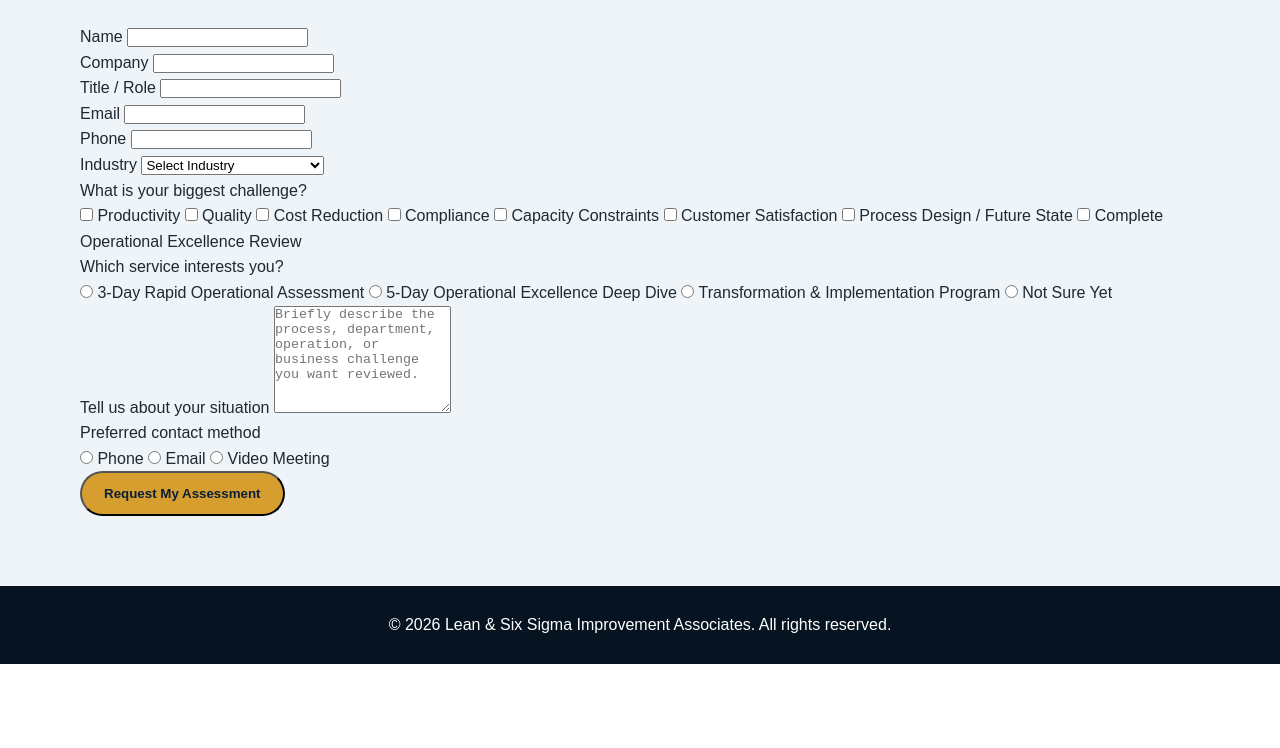
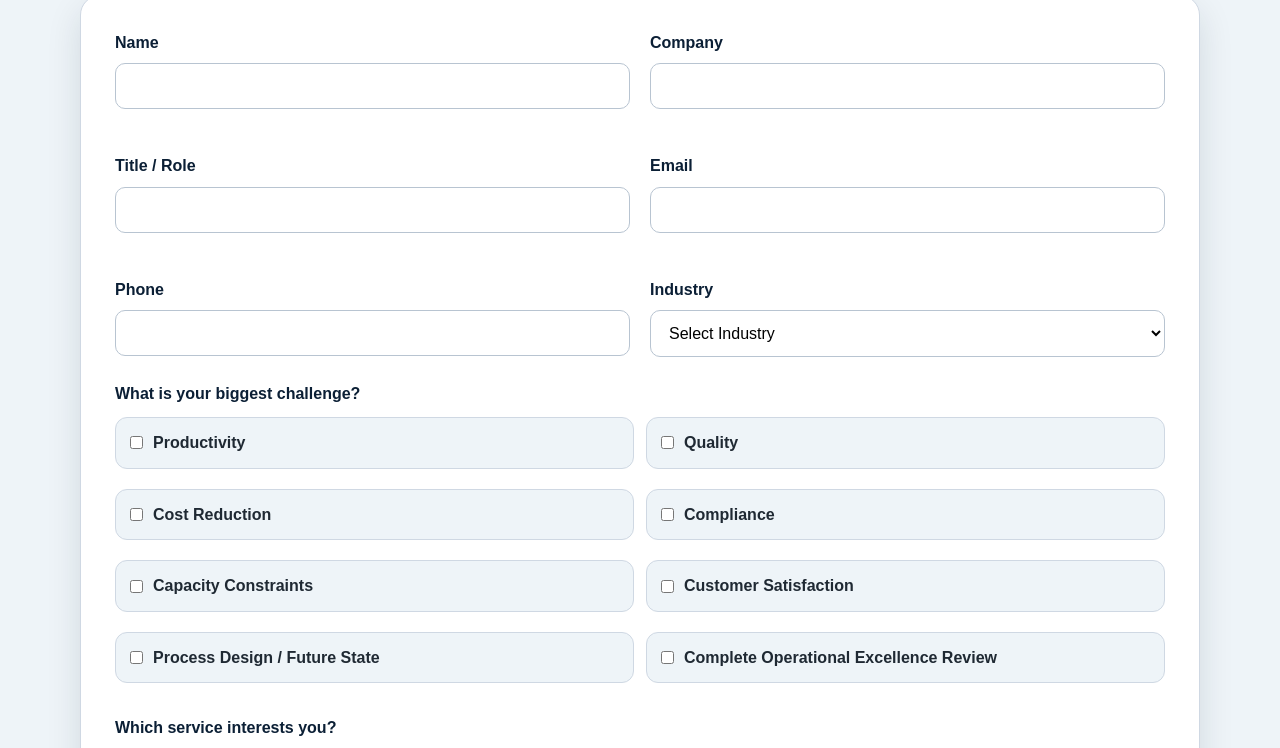
Before and after one commit to Lean4me2025/Analysis4u, a plain HTML site: page contact.html in a window 1280 px wide. Shown: the part 778-1526 px from the top of the page. Before the commit the page ends 1442 px from the top, so only its background shows below. Drawn offline with Linux system fonts and the light colour scheme.

Commit message:
Update contact.html

```diff
--- a/contact.html
+++ b/contact.html
@@ -5,6 +5,78 @@
   <meta name="viewport" content="width=device-width, initial-scale=1.0" />
   <title>Contact | Lean & Six Sigma Improvement Associates</title>
   <link rel="stylesheet" href="style.css" />
+
+  <style>
+    .contact-form {
+      background: #ffffff;
+      border: 1px solid #cfd8e3;
+      border-radius: 20px;
+      padding: 34px;
+      box-shadow: 0 14px 35px rgba(11, 31, 53, 0.12);
+    }
+
+    .form-grid {
+      display: grid;
+      grid-template-columns: repeat(2, 1fr);
+      gap: 20px;
+    }
+
+    .form-group {
+      margin-bottom: 24px;
+    }
+
+    .form-group label {
+      display: block;
+      font-weight: 800;
+      color: #0b1f35;
+      margin-bottom: 8px;
+    }
+
+    .form-group input,
+    .form-group select,
+    .form-group textarea {
+      width: 100%;
+      padding: 13px 14px;
+      border: 1px solid #b8c4d1;
+      border-radius: 10px;
+      font-size: 1rem;
+      background: #ffffff;
+    }
+
+    .checkbox-grid {
+      display: grid;
+      grid-template-columns: repeat(2, 1fr);
+      gap: 12px;
+      margin-top: 10px;
+    }
+
+    .checkbox-grid label {
+      display: flex;
+      align-items: center;
+      gap: 10px;
+      background: #eef4f8;
+      border: 1px solid #cfd8e3;
+      border-radius: 12px;
+      padding: 12px 14px;
+      font-weight: 700;
+      color: #1f2933;
+    }
+
+    .checkbox-grid input {
+      width: auto;
+    }
+
+    @media (max-width: 850px) {
+      .form-grid,
+      .checkbox-grid {
+        grid-template-columns: 1fr;
+      }
+
+      .contact-form {
+        padding: 24px;
+      }
+    }
+  </style>
 </head>
 
 <body>
@@ -33,13 +105,15 @@
         <p class="eyebrow">Request an Assessment</p>
         <h2>Let’s Identify Where Your Operation Can Improve.</h2>
         <p class="hero-subtitle">
-          Tell us about your organization, your biggest operational challenge, and the type of support you need. We will review your request and follow up to discuss the best assessment option.
+          Tell us about your organization, your biggest operational challenge, and the type of support you need.
         </p>
       </div>
 
       <div class="hero-card">
         <h3>Best Fit Services</h3>
-        <p>3-Day Rapid Assessment • 5-Day Deep Dive • Transformation & Implementation Support</p>
+        <p>3-Day Rapid Assessment</p>
+        <p>5-Day Deep Dive</p>
+        <p>Transformation & Implementation Support</p>
       </div>
     </div>
   </section>
@@ -52,33 +126,33 @@
 
         <div class="form-grid">
           <div class="form-group">
-            <label>Name</label>
-            <input type="text" name="Name" required>
+            <label for="name">Name</label>
+            <input id="name" type="text" name="Name" required>
           </div>
 
           <div class="form-group">
-            <label>Company</label>
-            <input type="text" name="Company" required>
+            <label for="company">Company</label>
+            <input id="company" type="text" name="Company" required>
           </div>
 
           <div class="form-group">
-            <label>Title / Role</label>
-            <input type="text" name="Title">
+            <label for="title">Title / Role</label>
+            <input id="title" type="text" name="Title">
           </div>
 
           <div class="form-group">
-            <label>Email</label>
-            <input type="email" name="Email" required>
+            <label for="email">Email</label>
+            <input id="email" type="email" name="Email" required>
           </div>
 
           <div class="form-group">
-            <label>Phone</label>
-            <input type="tel" name="Phone">
+            <label for="phone">Phone</label>
+            <input id="phone" type="tel" name="Phone">
           </div>
 
           <div class="form-group">
-            <label>Industry</label>
-            <select name="Industry">
+            <label for="industry">Industry</label>
+            <select id="industry" name="Industry">
               <option value="">Select Industry</option>
               <option>Aerospace</option>
               <option>Healthcare</option>
@@ -121,8 +195,8 @@
         </div>
 
         <div class="form-group">
-          <label>Tell us about your situation</label>
-          <textarea name="Situation" rows="7" placeholder="Briefly describe the process, department, operation, or business challenge you want reviewed."></textarea>
+          <label for="situation">Tell us about your situation</label>
+          <textarea id="situation" name="Situation" rows="7" placeholder="Briefly describe the process, department, operation, or business challenge you want reviewed."></textarea>
         </div>
 
         <div class="form-group">
```
